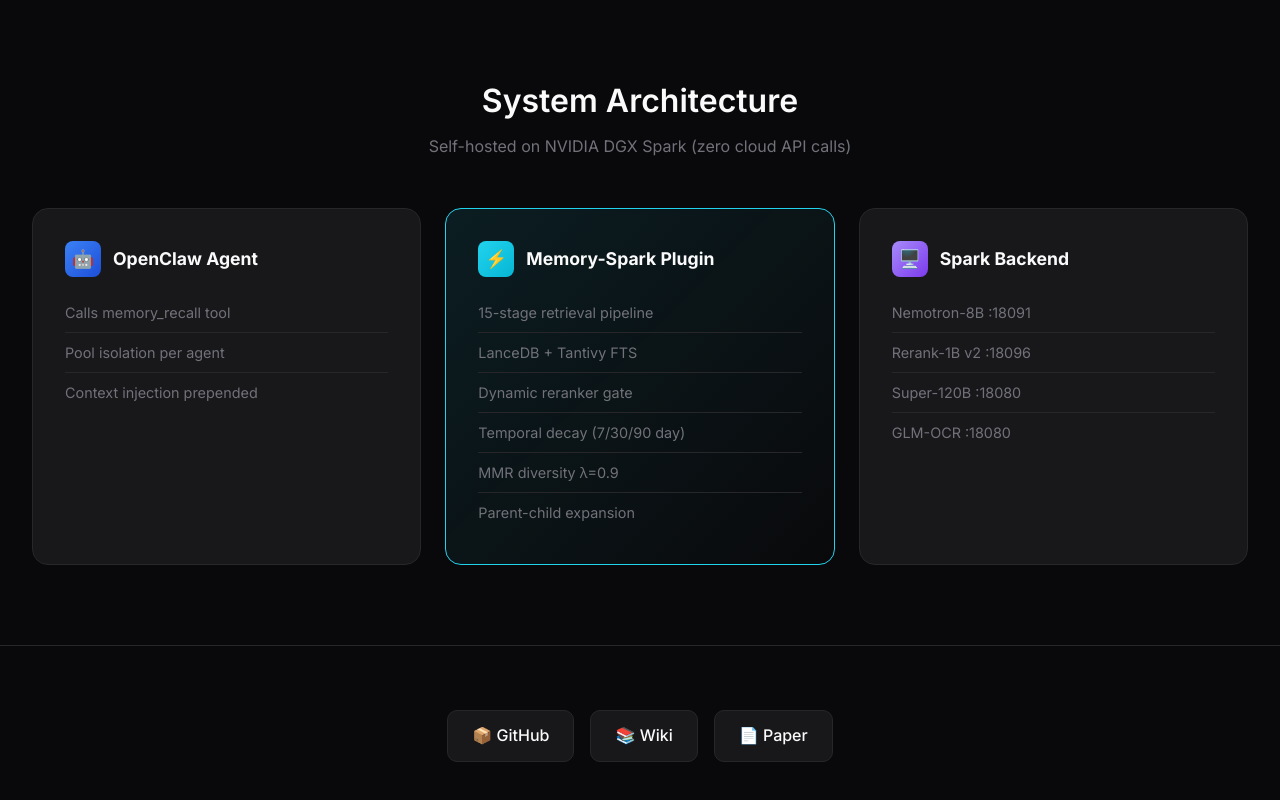
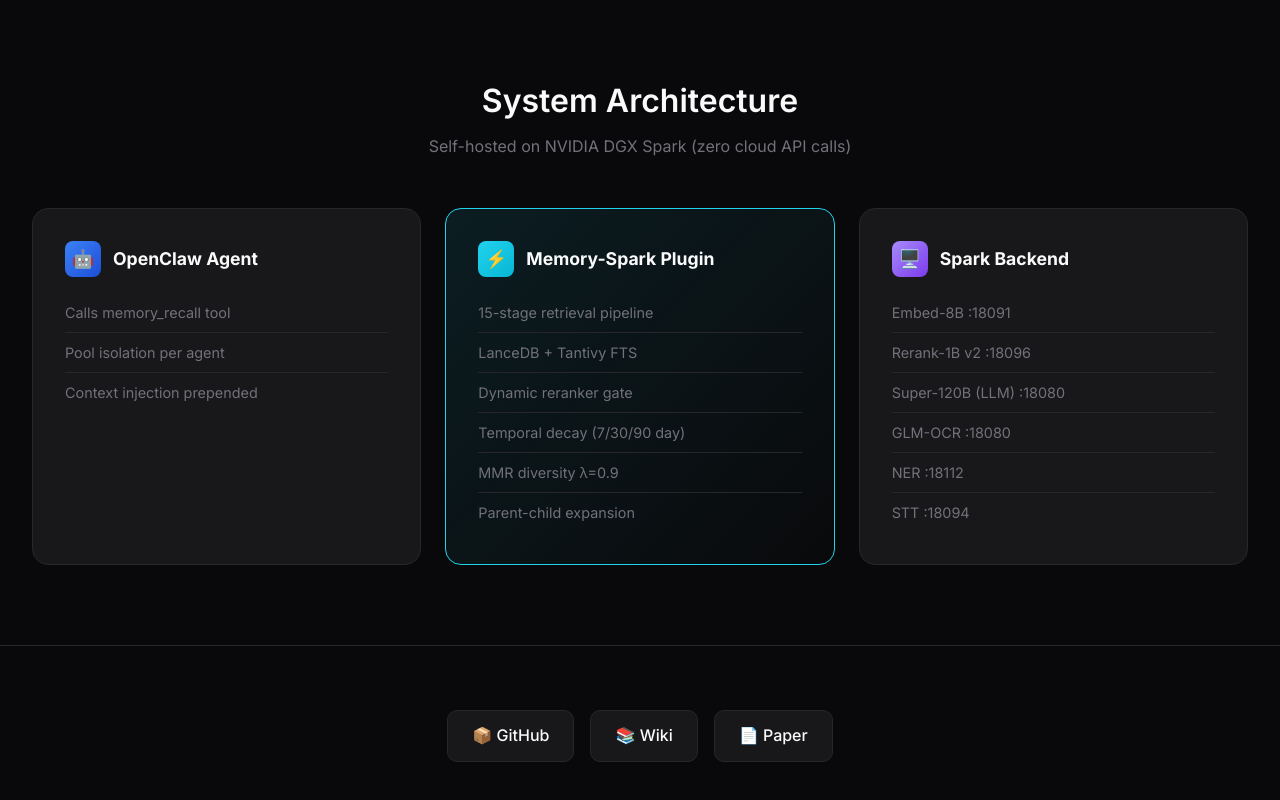
Before and after one commit to kleinpanic/memory-spark, a website: page docs-site/index.html in a window 1280 px wide. Shown: the part 3388-4188 px from the top of the page. Drawn offline with Linux system fonts and the light colour scheme.

Commit message:
Fix Spark service port mappings

```diff
--- a/docs-site/index.html
+++ b/docs-site/index.html
@@ -451,10 +451,12 @@
                     Spark Backend
                 </h3>
                 <ul>
-                    <li>Nemotron-8B :18091</li>
+                    <li>Embed-8B :18091</li>
                     <li>Rerank-1B v2 :18096</li>
-                    <li>Super-120B :18080</li>
+                    <li>Super-120B (LLM) :18080</li>
                     <li>GLM-OCR :18080</li>
+                    <li>NER :18112</li>
+                    <li>STT :18094</li>
                 </ul>
             </div>
         </div>
```
